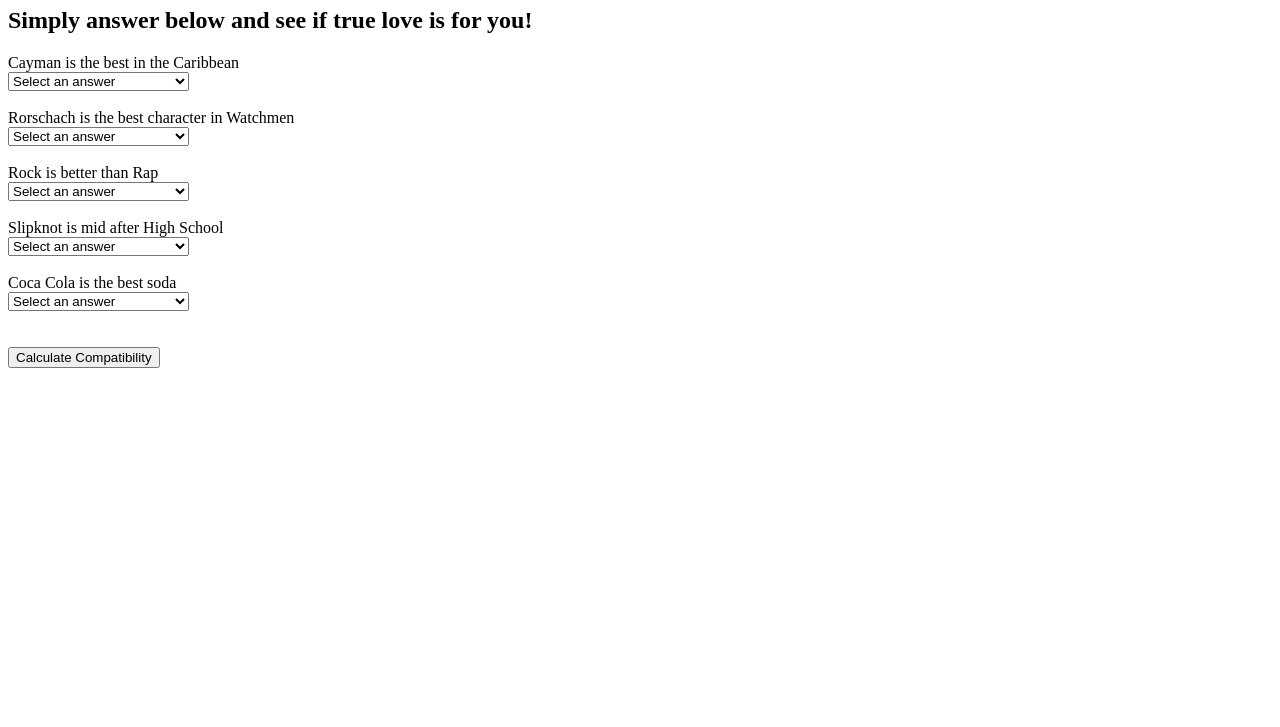
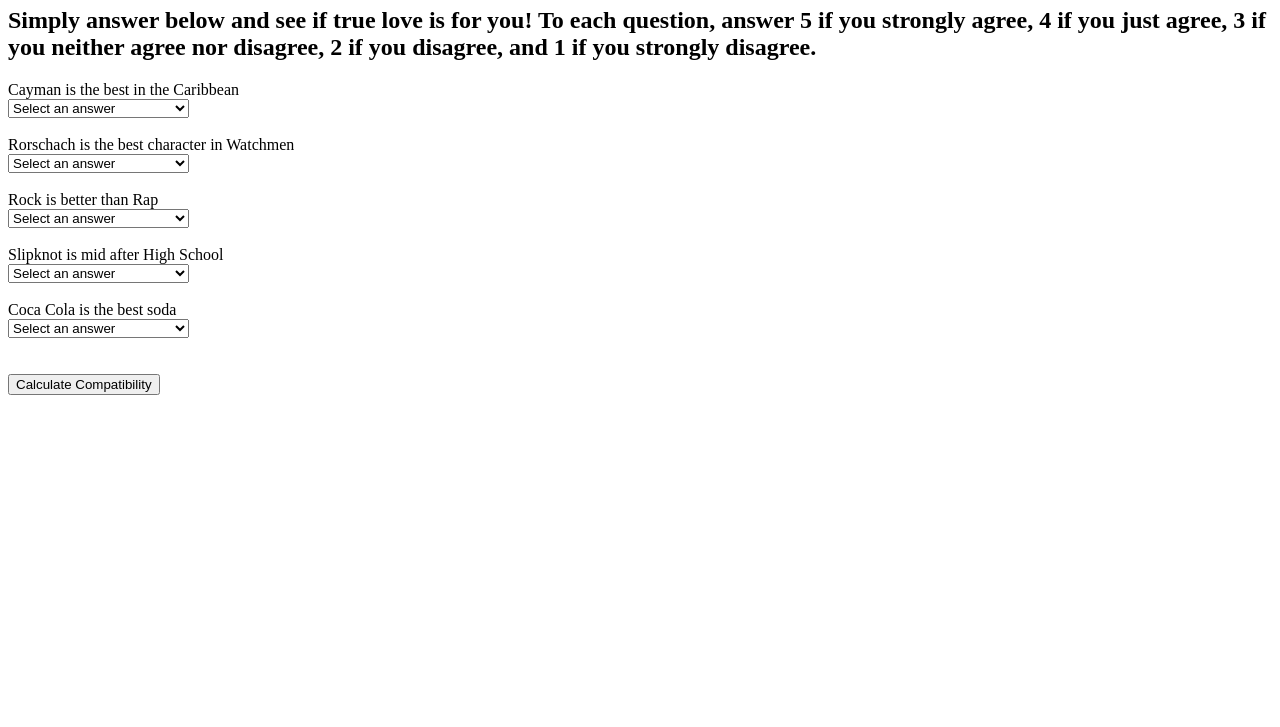
Before and after one commit to School-Gabe/matchmaker, a plain HTML site: page index.html in a window 1280 px wide. Shown: the part 73-800 px from the top of the page. Drawn offline with Linux system fonts and the light colour scheme.

Commit message:
Update index.html

```diff
--- a/index.html
+++ b/index.html
@@ -8,7 +8,11 @@
 
 <body>
     <h1>MatchMaker</h1>
-    <h2> Simply answer below and see if true love is for you!</h2>
+    <h2> Simply answer below and see if true love is for you!  To each question, answer 5
+if you strongly agree, 4 if you just agree, 3 if you neither
+agree nor disagree, 2 if you disagree, and 1 if you
+strongly disagree.
+</h2>
 
     <label for="q1">Cayman is the best in the Caribbean</label><br>
     <select id="q1">
```
